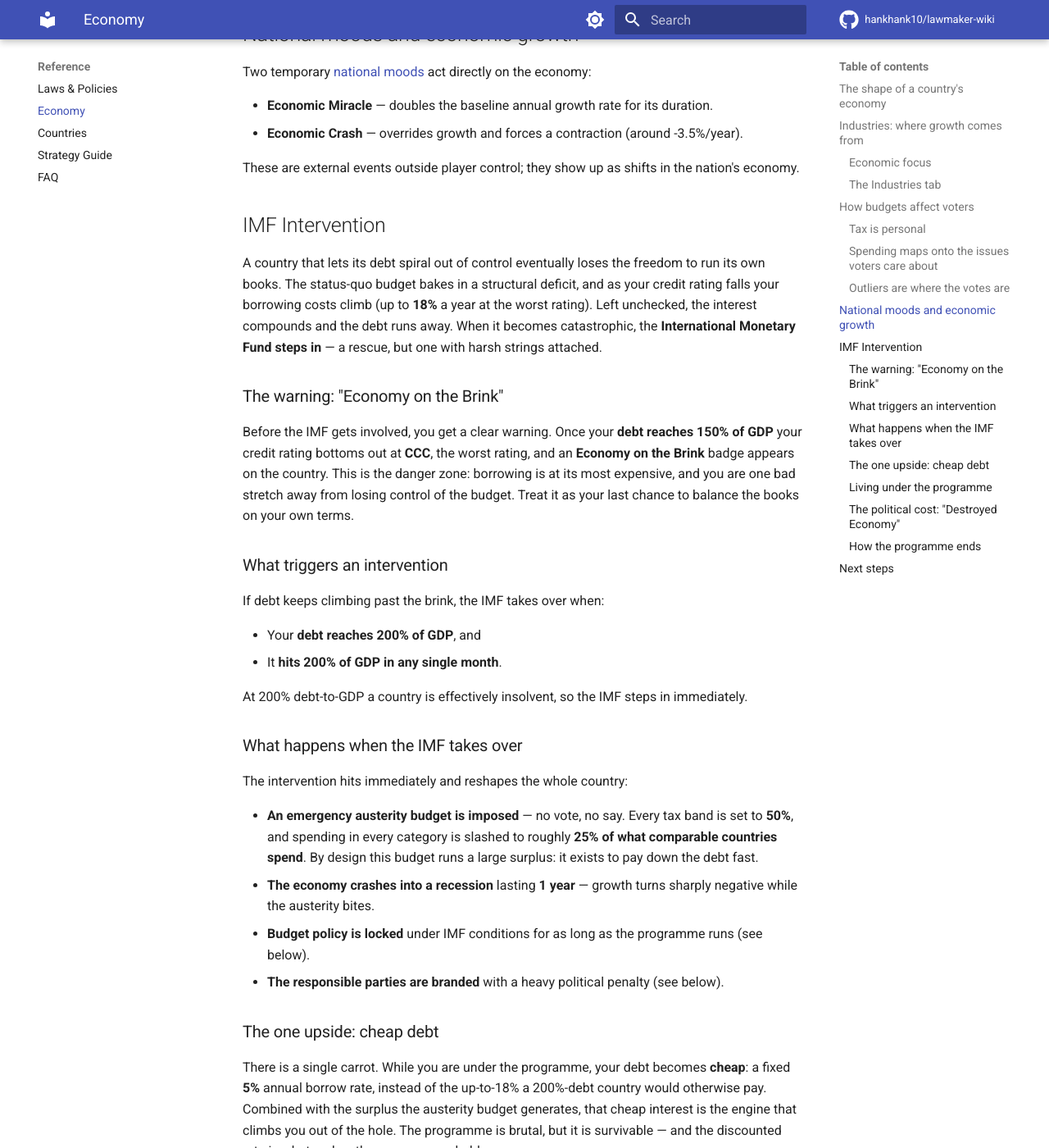
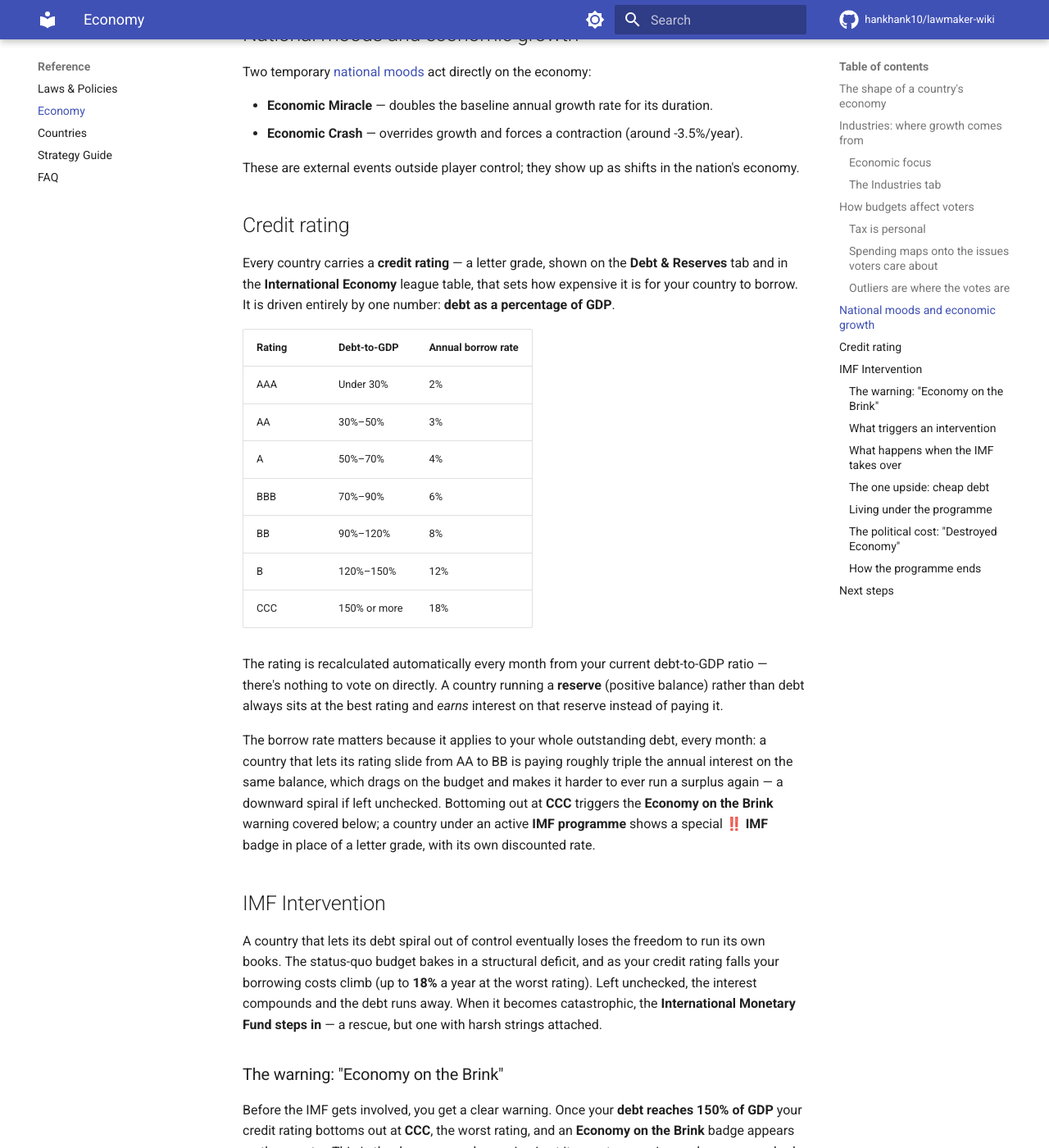
Before and after one commit to hankhank10/lawmaker-wiki, an MkDocs documentation site: the page built from docs/gameplay/economy.md, in a window 1280 px wide and 1400 px high, scrolled down 3521 px. Shown: the whole window at 82% size. Built offline with MkDocs 1.6.1 and Material for MkDocs 9.7.7, drawn with Linux system fonts in a browser that asks for light colours; comment, search, counter and statistics services are not loaded.

Commit message:
📝 Sync from private repo
Auto-synced from hankhank10/lawmaker/game-manual

```diff
--- a/docs/gameplay/economy.md
+++ b/docs/gameplay/economy.md
@@ -79,6 +79,32 @@ Two temporary [national moods](elections.md#national-moods) act directly on the
 
 These are external events outside player control; they show up as shifts in the nation's economy.
 
+## Credit rating
+
+Every country carries a **credit rating** — a letter grade, shown on the **Debt & Reserves** tab
+and in the **International Economy** league table, that sets how expensive it is for your
+country to borrow. It is driven entirely by one number: **debt as a percentage of GDP**.
+
+| Rating | Debt-to-GDP | Annual borrow rate |
+| --- | --- | --- |
+| AAA | Under 30% | 2% |
+| AA | 30%–50% | 3% |
+| A | 50%–70% | 4% |
+| BBB | 70%–90% | 6% |
+| BB | 90%–120% | 8% |
+| B | 120%–150% | 12% |
+| CCC | 150% or more | 18% |
+
+The rating is recalculated automatically every month from your current debt-to-GDP ratio — there's
+nothing to vote on directly. A country running a **reserve** (positive balance) rather than debt
+always sits at the best rating and *earns* interest on that reserve instead of paying it.
+
+The borrow rate matters because it applies to your whole outstanding debt, every month: a country
+that lets its rating slide from AA to BB is paying roughly triple the annual interest on the same
+balance, which drags on the budget and makes it harder to ever run a surplus again — a downward
+spiral if left unchecked. Bottoming out at **CCC** triggers the **Economy on the Brink** warning
+covered below; a country under an active **IMF programme** shows a special **‼️ IMF** badge in place of a letter grade, with its own discounted rate.
+
 ## IMF Intervention
 
 A country that lets its debt spiral out of control eventually loses the freedom to run its own books. The status-quo budget bakes in a structural deficit, and as your credit rating falls your borrowing costs climb (up to **18%** a year at the worst rating). Left unchecked, the interest compounds and the debt runs away. When it becomes catastrophic, the **International Monetary Fund steps in** — a rescue, but one with harsh strings attached.
```
